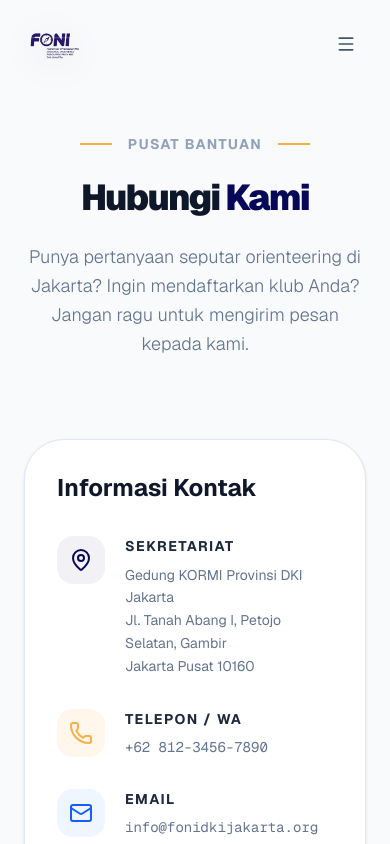
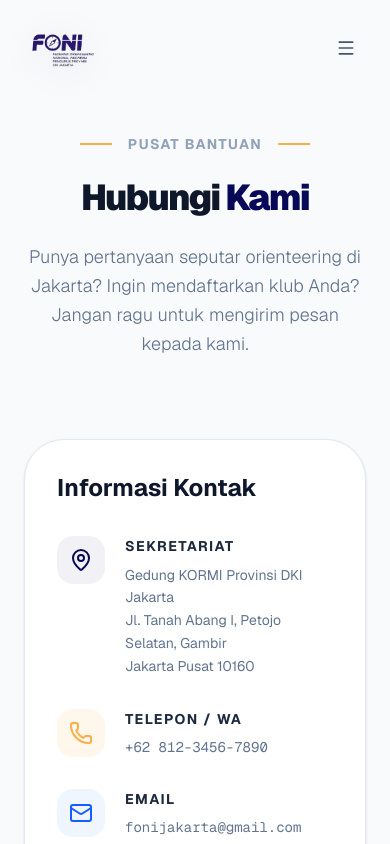
Before and after one commit to rizkybor/fonijakarta, a Next.js app: page /contact in a window 390 px wide. Shown: the top 844 px of the page. Built offline with nearby package versions, Linux system fonts and the light colour scheme.

Commit message:
update logo

```diff
--- a/src/app/contact/page.tsx
+++ b/src/app/contact/page.tsx
@@ -66,7 +66,7 @@ export default function ContactPage() {
                   </div>
                   <div>
                     <h3 className="font-bold text-slate-800 mb-2 text-sm uppercase tracking-widest">Email</h3>
-                    <p className="text-slate-500 text-sm font-mono">info@fonidkijakarta.org</p>
+                    <p className="text-slate-500 text-sm font-mono">fonijakarta@gmail.com</p>
                   </div>
                 </div>
               </div>
--- a/src/app/layout.tsx
+++ b/src/app/layout.tsx
@@ -26,16 +26,20 @@ export const metadata: Metadata = {
   publisher: "FONI DKI Jakarta",
   icons: {
     icon: [
-      { url: '/logo/logo-foni-dki-icon.svg', type: 'image/svg+xml' }
+      { url: "/logo/logo-foni.png", type: "image/png", sizes: "32x32" },
+      { url: "/logo/logo-foni-dki-icon.svg", type: "image/svg+xml" }
     ],
     apple: [
-      { url: '/logo/logo-foni-dki-icon.svg' }
-    ]
+      { url: "/logo/logo-foni.png", type: "image/png" }
+    ],
+    shortcut: [
+      { url: "/logo/logo-foni.png", type: "image/png" }
+    ],
   },
   openGraph: {
     type: "website",
     locale: "id_ID",
-    url: "https://fonidkijakarta.org",
+    url: "https://fonijakarta.web.id",
     title: "FONI DKI Jakarta | Federasi Orienteering Nasional Indonesia",
     description: "Website Resmi Federasi Orienteering Nasional Indonesia (FONI) Pengurus Provinsi DKI Jakarta. Membangun dan mengembangkan olahraga orienteering di Ibukota.",
     siteName: "FONI DKI Jakarta",
@@ -66,7 +70,7 @@ export const metadata: Metadata = {
     },
   },
   alternates: {
-    canonical: "https://fonidkijakarta.org",
+    canonical: "https://fonijakarta.web.id",
   },
 };
 
--- a/src/app/profil/page.tsx
+++ b/src/app/profil/page.tsx
@@ -37,7 +37,6 @@ export default function ProfilPage() {
                 <div className="sticky top-24">
                   <h2 className={`text-xl font-bold uppercase tracking-wider ${
                     index === 0 ? 'text-[var(--color-foni-navy)]' :
-                    index === 2 ? 'text-[var(--color-foni-orange)]' :
                     'text-slate-400 group-hover:text-slate-900 transition-colors'
                   }`}>
                     {group.level}
--- a/src/components/layout/Footer.tsx
+++ b/src/components/layout/Footer.tsx
@@ -1,3 +1,4 @@
+import Image from 'next/image';
 import Link from 'next/link';
 import { MapPin, Phone, Mail } from 'lucide-react';
 
@@ -9,8 +10,15 @@ export default function Footer() {
           {/* Brand & Description */}
           <div className="col-span-1 md:col-span-2">
             <Link href="/" className="flex items-center gap-2 mb-6">
-              <div className="font-bold text-2xl tracking-tighter text-white">
-                FONI<span className="text-[var(--color-foni-orange)]">DKI</span>
+              <div className="relative h-16 md:h-20 w-72 md:w-[22rem]">
+                <Image
+                  src="/logo/logo-foni-white.png"
+                  alt="FONI DKI Jakarta Logo"
+                  fill
+                  sizes="(min-width: 768px) 20rem, 16rem"
+                  className="object-contain object-left origin-left scale-[1.12]"
+                  priority
+                />
               </div>
             </Link>
             <p className="text-slate-400 mb-6 max-w-md leading-relaxed">
@@ -68,7 +76,7 @@ export default function Footer() {
               </li>
               <li className="flex items-center gap-3">
                 <Mail className="w-5 h-5 text-[var(--color-foni-orange)] shrink-0" />
-                <span className="text-sm">info@fonidkijakarta.org</span>
+                <span className="text-sm">fonijakarta@gmail.com</span>
               </li>
             </ul>
           </div>
--- a/src/components/layout/Navbar.tsx
+++ b/src/components/layout/Navbar.tsx
@@ -65,14 +65,14 @@ export default function Navbar() {
 
           {/* Logo */}
           <Link href="/" className="flex items-center gap-2 group z-50 relative">
-            <div className="relative w-32 h-10 md:w-36 md:h-12 flex items-center transition-transform hover:scale-105 duration-300">
+            <div className="relative w-40 h-12 md:w-52 md:h-14 flex items-center transition-transform hover:scale-105 duration-300">
               <Image
                 src="/logo/logo-foni.png"
                 alt="FONI DKI Jakarta Logo"
-                width={220}
-                height={64}
+                width={520}
+                height={140}
                 priority
-                className={`w-full h-full object-contain object-left ${
+                className={`w-full h-full object-contain object-left origin-left scale-[1.06] ${
                   isTextWhite
                     ? 'drop-shadow-[0_10px_24px_rgba(0,0,0,0.35)]'
                     : 'drop-shadow-[0_8px_18px_rgba(15,23,42,0.12)]'
--- a/src/lib/dummyData.ts
+++ b/src/lib/dummyData.ts
@@ -86,9 +86,14 @@ export const pengurusHierarchy = [
   {
     level: "Pembina",
     members: [
-      { name: "Ade Tri Nugraha", position: "Dewan Pembina" },
       { name: "Zulham Peliang", position: "Dewan Pembina" },
-      { name: "Rudy Kurniawan", position: "Dewan Pembina" }
+    ]
+  },
+   {
+    level: "Penasehat",
+    members: [
+      { name: "Ade Tri Nugraha", position: "Dewan Penasehat" },
+      { name: "Rudy Kurniawan", position: "Dewan Penasehat" }
     ]
   },
   {
```
Also changed, not shown: public/logo/logo-foni-white.png (added).
